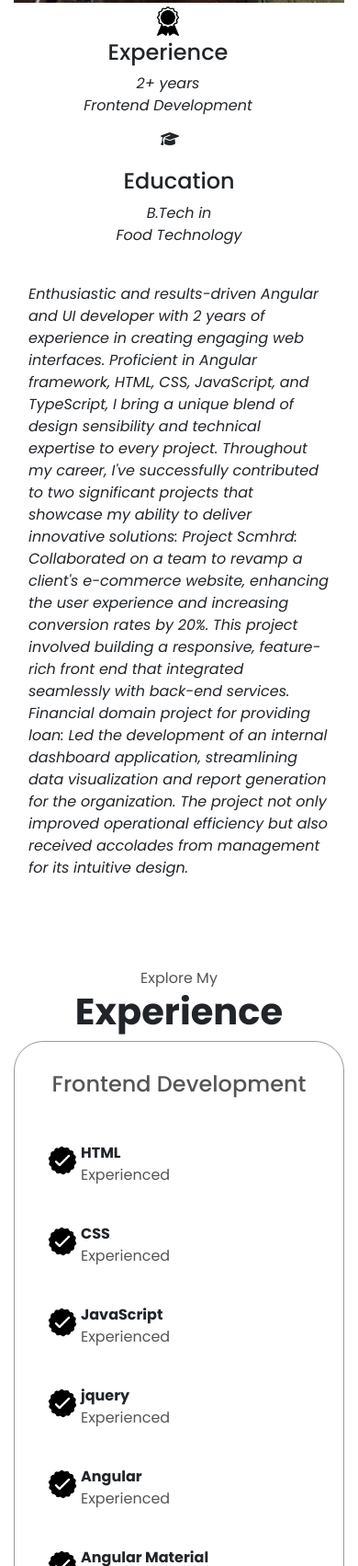
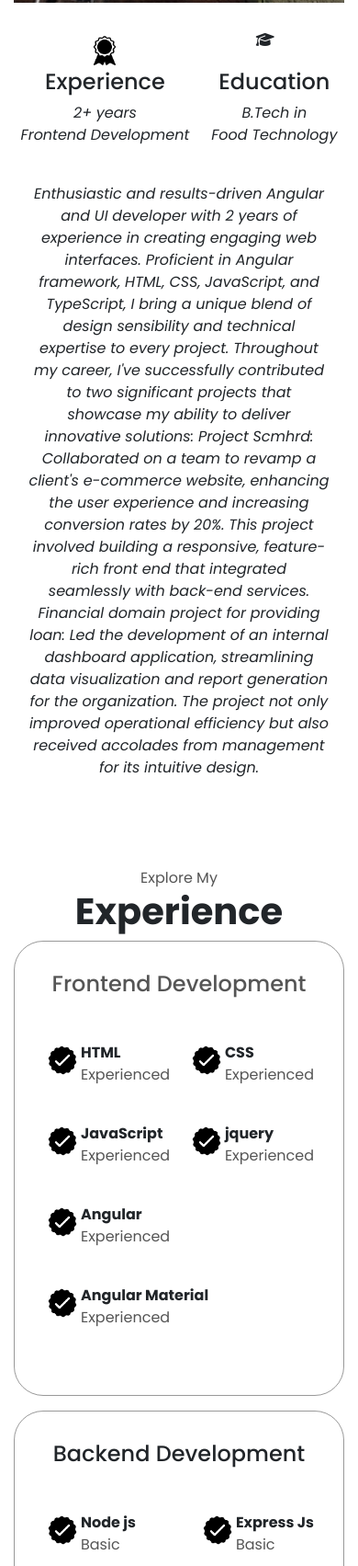
Before and after one commit to SidhantSIDHANT/MyPortfolio, a website: page index.html in a window 390 px wide. Shown: the part 1371-3074 px from the top of the page at 92% size. Drawn offline with nearby package versions, Linux system fonts and the light colour scheme.

Commit message:
mobile responsive work

```diff
--- a/assets/css/mediaquery.css
+++ b/assets/css/mediaquery.css
@@ -13,6 +13,12 @@
     .image-width{
         height: 22rem;
         width: 75%;
+    }
+
+    .justify-center{
+        justify-content: center;
+        flex-wrap: wrap;
+        margin-top: 2rem;
     }
 
 }
--- a/index.html
+++ b/index.html
@@ -7,7 +7,8 @@
     <link rel="stylesheet" href="https://cdnjs.cloudflare.com/ajax/libs/font-awesome/6.5.1/css/all.min.css"
         integrity="sha512-DTOQO9RWCH3ppGqcWaEA1BIZOC6xxalwEsw9c2QQeAIftl+Vegovlnee1c9QX4TctnWMn13TZye+giMm8e2LwA=="
         crossorigin="anonymous" referrerpolicy="no-referrer" />
-        <link rel="stylesheet" href="https://cdn.jsdelivr.net/npm/bootstrap@4.6.2/dist/css/bootstrap.min.css" integrity="sha384-xOolHFLEh07PJGoPkLv1IbcEPTNtaed2xpHsD9ESMhqIYd0nLMwNLD69Npy4HI+N" crossorigin="anonymous">
+    <link rel="stylesheet" href="https://cdn.jsdelivr.net/npm/bootstrap@4.6.2/dist/css/bootstrap.min.css"
+        integrity="sha384-xOolHFLEh07PJGoPkLv1IbcEPTNtaed2xpHsD9ESMhqIYd0nLMwNLD69Npy4HI+N" crossorigin="anonymous">
     <!-- <link rel="stylesheet" href="./node_modules//bootstrap/dist/css/bootstrap.min.css"> -->
     <link rel="stylesheet" href="./assets/css/helper.css">
     <link rel="stylesheet" href="./assets/css/style.css">
@@ -52,7 +53,8 @@
         <div class="container">
             <!-- <div > -->
             <figure class="d-flex flex-column flex-md-row justify-content-center align-items-center">
-                <img src="./assets/images/sidhant.jpg" alt="sidhant-image" alt="sidhant-image" class="img-fluid image-width">
+                <img src="./assets/images/sidhant.jpg" alt="sidhant-image" alt="sidhant-image"
+                    class="img-fluid image-width">
                 <div class="info_text">
                     <p class="text-gray mb-0  ml-md-4">Hello, I'm</p>
                     <h1 class="text-center font-weight-bold mb-0 text-capitalize">Sidhant Kulkarni</h1>
@@ -88,7 +90,7 @@
             <div class="d-md-flex justify-content-around align-items-center">
                 <img src="./assets/images/sidhant-2.jpeg" class="img-fluid about-image" alt="">
                 <div>
-                    <div class="d-md-flex mb-3">
+                    <div class="d-flex justify-center mb-3">
                         <div
                             class="about-me-info-box mr-4 d-flex flex-column justify-content-center align-items-center">
                             <img src="./assets/images/experience.png" style="width:40px; height: 40px;" alt="">
@@ -98,16 +100,26 @@
                             <p class="text-center">Frontend Development</p>
                         </div>
                         <div class="about-me-info-box d-flex flex-column justify-content-center align-items-center">
-                            <i class="fa-solid fa-graduation-cap" style="width: 40px; height: 40px; display: block;"></i>
+                            <i class="fa-solid fa-graduation-cap"
+                                style="width: 40px; height: 40px; display: block;"></i>
                             <h4 class="text-center">Education</h4>
                             <p class="text-center mb-0">B.Tech in <br>
                             </p>
                             <p class="text-center">Food Technology</p>
                         </div>
                     </div>
-                    <p class="pl-3 pr-3 mt-4">Enthusiastic and results-driven Angular and UI developer with 2 years of experience in creating engaging web interfaces. Proficient in Angular framework, HTML, CSS, JavaScript, and TypeScript, I bring a unique blend of design sensibility and technical expertise to every project. Throughout my career, I've successfully contributed to two significant projects that showcase my ability to deliver innovative solutions:
-                        Project Scmhrd: Collaborated on a team to revamp a client's e-commerce website, enhancing the user experience and increasing conversion rates by 20%. This project involved building a responsive, feature-rich front end that integrated seamlessly with back-end services.
-                        Financial domain project for providing loan: Led the development of an internal dashboard application, streamlining data visualization and report generation for the organization. The project not only improved operational efficiency but also received accolades from management for its intuitive design.</p>
+                    <p class="pl-3 pr-3 mt-4 text-center">Enthusiastic and results-driven Angular and UI developer with 2 years of
+                        experience in creating engaging web interfaces. Proficient in Angular framework, HTML, CSS,
+                        JavaScript, and TypeScript, I bring a unique blend of design sensibility and technical expertise
+                        to every project. Throughout my career, I've successfully contributed to two significant
+                        projects that showcase my ability to deliver innovative solutions:
+                        Project Scmhrd: Collaborated on a team to revamp a client's e-commerce website, enhancing the
+                        user experience and increasing conversion rates by 20%. This project involved building a
+                        responsive, feature-rich front end that integrated seamlessly with back-end services.
+                        Financial domain project for providing loan: Led the development of an internal dashboard
+                        application, streamlining data visualization and report generation for the organization. The
+                        project not only improved operational efficiency but also received accolades from management for
+                        its intuitive design.</p>
                 </div>
             </div>
 
@@ -121,7 +133,7 @@
             <h1 class="text-center font-weight-bold">Experience</h1>
             <div class="row">
                 <div class="col-12 col-md-6 col-lg-6">
-                    <div class="experince-box">
+                    <div class="experince-box d-none d-sm-block">
                         <h4 class="text-gray text-center mb-5">Frontend Development</h4>
                         <div class="row">
                             <div class="col-sm-6 col-md-6 mb-4 d-flex">
@@ -174,9 +186,65 @@
                             </div>
                         </div>
                     </div>
+
+                    <!-- mobile view -->
+                    <div class="experince-box d-sm-none">
+                        <h4 class="text-gray text-center mb-5">Frontend Development</h4>
+                        <div class="d-flex justify-content-between flex-wrap">
+                            <div class="mb-4 d-flex">
+                                <img src="./assets/images/checkmark.png" class="img-fluid"
+                                    style="width : 40px; height:40px" alt="">
+                                <p class="ml-lg-3">
+                                    <strong>HTML</strong> <br>
+                                    <span class="text-gray">Experienced</span>
+                                </p>
+                            </div>
+                            <div class=" mb-4 d-flex">
+                                <img src="./assets/images/checkmark.png" class="img-fluid"
+                                    style="width : 40px; height:40px" alt="">
+                                <p class="ml-lg-3">
+                                    <b>CSS</b> <br>
+                                    <span class="text-gray">Experienced</span>
+                                </p>
+                            </div>
+                            <div class=" mb-4 d-flex">
+                                <img src="./assets/images/checkmark.png" class="img-fluid"
+                                    style="width : 40px; height:40px" alt="">
+                                <p class="ml-lg-3">
+                                    <strong>JavaScript</strong> <br>
+                                    <span class="text-gray">Experienced</span>
+                                </p>
+                            </div>
+                            <div class=" mb-4 d-flex">
+                                <img src="./assets/images/checkmark.png" class="img-fluid"
+                                    style="width : 40px; height:40px" alt="">
+                                <p class="ml-lg-3">
+                                    <b>jquery</b> <br>
+                                    <span class="text-gray">Experienced</span>
+                                </p>
+                            </div>
+                            <div class=" mb-4 d-flex">
+                                <img src="./assets/images/checkmark.png" class="img-fluid"
+                                    style="width : 40px; height:40px" alt="">
+                                <p class="ml-lg-3">
+                                    <strong>Angular</strong> <br>
+                                    <span class="text-gray">Experienced</span>
+                                </p>
+                            </div>
+                            <div class=" mb-4 d-flex">
+                                <img src="./assets/images/checkmark.png" class="img-fluid"
+                                    style="width : 40px; height:40px" alt="">
+                                <p class="ml-lg-3">
+                                    <b>Angular Material</b> <br>
+                                    <span class="text-gray">Experienced</span>
+                                </p>
+                            </div>
+                        </div>
+                    </div>
+                    <!--  -->
                 </div>
                 <div class="col-12 col-md-6 col-lg-6 mt-3 mt-0">
-                    <div class="experince-box">
+                    <div class="experince-box d-none d-md-block">
                         <h4 class="text-center mb-5">Backend Development</h4>
                         <div class="row">
                             <div class="col-sm-6 col-md-6 mb-4 d-flex">
@@ -196,6 +264,37 @@
                                 </p>
                             </div>
                             <div class="col-sm-6 col-md-6 mb-4 d-flex">
+                                <img src="./assets/images/checkmark.png" class="img-fluid"
+                                    style="width : 40px; height:40px" alt="">
+                                <p class="ml-lg-md-3">
+                                    <b>Mongodb</b> <br>
+                                    <span class="text-gray">Basic</span>
+                                </p>
+                            </div>
+                        </div>
+                    </div>
+
+                    <!-- mobile view -->
+                    <div class="experince-box d-md-none">
+                        <h4 class="text-center mb-5">Backend Development</h4>
+                        <div class="d-flex justify-content-between flex-wrap">
+                            <div class="d-flex">
+                                <img src="./assets/images/checkmark.png" class="img-fluid"
+                                    style="width : 40px; height:40px" alt="">
+                                <p class="ml-lg-3">
+                                    <strong>Node js</strong> <br>
+                                    <span class="text-gray">Basic</span>
+                                </p>
+                            </div>
+                            <div class="d-flex">
+                                <img src="./assets/images/checkmark.png" class="img-fluid"
+                                    style="width : 40px; height:40px" alt="">
+                                <p class="ml-lg-3">
+                                    <b>Express Js</b> <br>
+                                    <span class="text-gray">Basic</span>
+                                </p>
+                            </div>
+                            <div class="d-flex">
                                 <img src="./assets/images/checkmark.png" class="img-fluid"
                                     style="width : 40px; height:40px" alt="">
                                 <p class="ml-lg-md-3">
```
